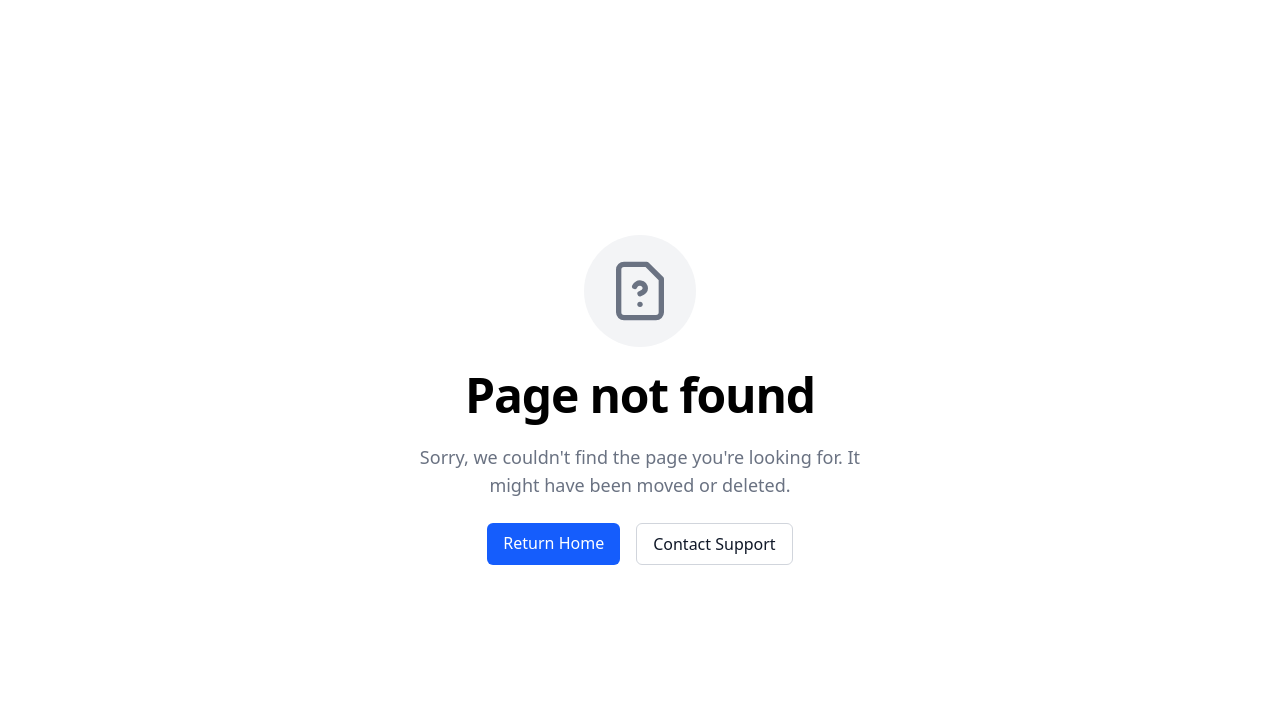
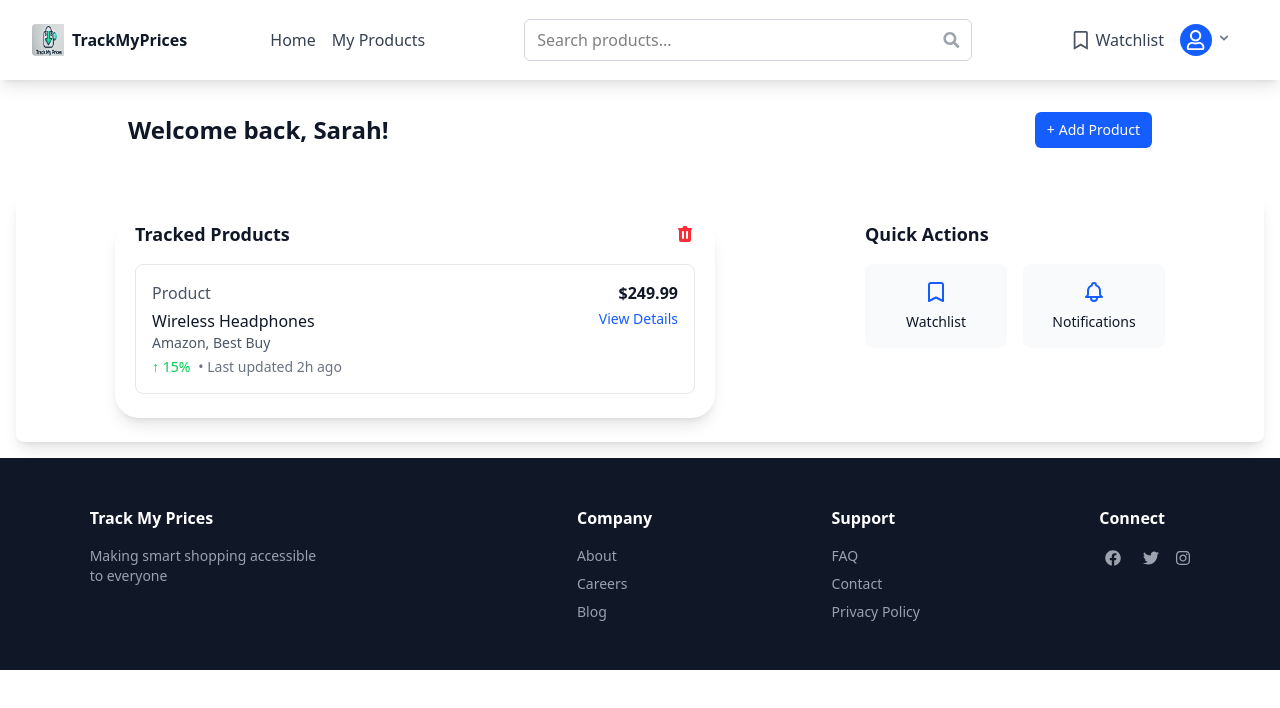
Before and after one commit to youssefElhoubi/Track-my-prices, a React (Vite) app in the folder TMPfront/: page /test in a window 1280 px wide. Before the commit this address had no page. Shown: the top 708 px of the page. Built offline with nearby package versions, Linux system fonts and the light colour scheme.

Commit message:
stell wirking on my products page

```diff
--- a/TMPfront/src/App.tsx
+++ b/TMPfront/src/App.tsx
@@ -9,6 +9,7 @@ import Privet from "./protected/Privet";
 import ResetPassword from "./pages/ResetPassword";
 import NewPasswordReset from "./pages/NewPasswordReset";
 import ProductDetailPage from "./pages/User/ProducrDetailes";
+import ProductTracker from "./pages/User/Myprodcuts";
 
 
 
@@ -27,7 +28,8 @@ function App() {
           {/* after log in  */}
           <Route path="/user" element={<Privet Componnet={UserHome} />} />
           <Route path="/user/product/add" element={<Privet Componnet={TraceNewProduct} />} />
-          <Route path="/user/product/:id" element={<Privet Componnet={ProductDetailPage}/>} />
+          <Route path="/user/product/:id" element={<Privet Componnet={ProductDetailPage} />} />
+          <Route path="/test" element={<ProductTracker />} />
           <Route path="*" element={<NotFound />} />
         </Routes>
       </BrowserRouter>
--- a/TMPfront/src/components/product/UserProductCard.tsx
+++ b/TMPfront/src/components/product/UserProductCard.tsx
@@ -25,13 +25,14 @@ type Hestory = {
 
 
 const UserProductCard: React.FC<product> = ({ id, url, name, productImage, curentPrice, platformName, user_id, created_at, updated_at, hestory }) => {
+console.log(hestory.flat(-1));
 
     const [isDown, setisDown] = useState<boolean>(false);
     const [diff, setDiff] = useState(hestory?.at(-1).priceDiff);
 
     useEffect(() => {
         if (diff <= 0) {
-            console.log("hfjksdhfkjsdhfkj");
+            // console.log("hfjksdhfkjsdhfkj");
             setisDown(true);
         }
     }, []);
--- /dev/null
+++ b/TMPfront/src/pages/User/Myprodcuts.tsx
@@ -0,0 +1,86 @@
+import React, { useState, useEffect } from 'react';
+import Navbar from '../../components/UserComponents/Nav';
+import Footer from '../../components/lanign components/Footer';
+
+const ProductTracker: React.FC = () => {
+    const [MyProducts, setMyProducts] = useState();
+    return (
+        <>
+            <Navbar />
+
+            <div className="flex justify-between items-center my-8 mx-[10%] ">
+                <h1 className="text-2xl font-bold text-gray-900">Welcome back, Sarah!</h1>
+                <button className="bg-blue-600 hover:bg-blue-700 text-white px-3 py-2 rounded-md text-sm font-medium flex items-center">
+                    <span className="mr-1">+</span> Add Product
+                </button>
+            </div>
+
+            <div className=" h-1/2 flex items-center justify-center p-4 ">
+                <div className="bg-white rounded-lg shadow-lg w-full overflow-hidden">
+                    <div className="p-6 flex justify-around">
+                        <div className='w-1/2 shadow-lg px-5  rounded-3xl'>
+
+                            <div className="mb-6">
+                                <div className="flex justify-between items-center mb-4">
+                                    <h2 className="text-lg font-bold text-gray-900">Tracked Products</h2>
+                                    <button className="text-red-500">
+                                        <svg xmlns="http://www.w3.org/2000/svg" className="h-5 w-5" viewBox="0 0 20 20" fill="currentColor">
+                                            <path fillRule="evenodd" d="M9 2a1 1 0 00-.894.553L7.382 4H4a1 1 0 000 2v10a2 2 0 002 2h8a2 2 0 002-2V6a1 1 0 100-2h-3.382l-.724-1.447A1 1 0 0011 2H9zM7 8a1 1 0 012 0v6a1 1 0 11-2 0V8zm5-1a1 1 0 00-1 1v6a1 1 0 102 0V8a1 1 0 00-1-1z" clipRule="evenodd" />
+                                        </svg>
+                                    </button>
+                                </div>
+
+                                <div className="border border-gray-200 rounded-lg p-4 mb-4">
+                                    <div className="flex justify-between mb-1">
+                                        <div className="flex">
+                                            <span className="text-gray-600 mr-2">Product</span>
+                                        </div>
+                                        <span className="font-bold text-gray-900">$249.99</span>
+                                    </div>
+
+                                    <div className="flex justify-between items-start">
+                                        <div>
+                                            <h3 className="font-medium text-gray-900">Wireless Headphones</h3>
+                                            <p className="text-sm text-gray-600">Amazon, Best Buy</p>
+                                            <div className="flex items-center mt-1">
+                                                <span className="text-green-500 text-sm font-medium">↑ 15%</span>
+                                                <span className="text-gray-500 text-sm ml-2">• Last updated 2h ago</span>
+                                            </div>
+                                        </div>
+                                        <a href="#" className="text-blue-600 text-sm">View Details</a>
+                                    </div>
+                                </div>
+                            </div>
+                        </div>
+                        {/* Quick Actions */}
+                        <div className='w-[25%]'>
+                            <h2 className="text-lg font-bold text-gray-900 mb-4">Quick Actions</h2>
+                            <div className="grid grid-cols-2 gap-4">
+                                <div className="bg-gray-50 rounded-lg p-4 flex flex-col items-center justify-center">
+                                    <div className="text-blue-600 mb-2">
+                                        <svg xmlns="http://www.w3.org/2000/svg" className="h-6 w-6" fill="none" viewBox="0 0 24 24" stroke="currentColor">
+                                            <path strokeLinecap="round" strokeLinejoin="round" strokeWidth={2} d="M5 5a2 2 0 012-2h10a2 2 0 012 2v16l-7-3.5L5 21V5z" />
+                                        </svg>
+                                    </div>
+                                    <span className="text-sm font-medium text-gray-900">Watchlist</span>
+                                </div>
+
+                                <div className="bg-gray-50 rounded-lg p-4 flex flex-col items-center justify-center">
+                                    <div className="text-blue-600 mb-2">
+                                        <svg xmlns="http://www.w3.org/2000/svg" className="h-6 w-6" fill="none" viewBox="0 0 24 24" stroke="currentColor">
+                                            <path strokeLinecap="round" strokeLinejoin="round" strokeWidth={2} d="M15 17h5l-1.405-1.405A2.032 2.032 0 0118 14.158V11a6.002 6.002 0 00-4-5.659V5a2 2 0 10-4 0v.341C7.67 6.165 6 8.388 6 11v3.159c0 .538-.214 1.055-.595 1.436L4 17h5m6 0v1a3 3 0 11-6 0v-1m6 0H9" />
+                                        </svg>
+                                    </div>
+                                    <span className="text-sm font-medium text-gray-900">Notifications</span>
+                                </div>
+                            </div>
+                        </div>
+                    </div>
+                </div>
+            </div>
+            <Footer />
+        </>
+    );
+};
+
+export default ProductTracker;
--- a/TMPfront/src/pages/login.tsx
+++ b/TMPfront/src/pages/login.tsx
@@ -5,6 +5,7 @@ import { useForm } from "react-hook-form";
 import axiosConfig from "../api/axiosConfig";
 import decode from "../actions/decode";
 import { useNavigate } from "react-router-dom";
+import BackToLoginNav from "../components/common/BackToLoginNav";
 
 type LoginForm = {
     email: string;
@@ -26,7 +27,7 @@ const LoginPage: React.FC = () => {
             const response = await axiosConfig.post("/auth/signin", info);
             if (response.status == 201) {
                 const token = response.data.token;
-                localStorage.setItem("token",token);
+                localStorage.setItem("token", token);
                 const payload = await decode(token);
                 const role = payload.data.role;
                 console.log(role);
@@ -44,6 +45,8 @@ const LoginPage: React.FC = () => {
     }
 
     return (
+        <>
+            <BackToLoginNav />
             <div className="min-h-screen bg-gray-100 flex items-center justify-center p-4">
                 <div className="bg-white rounded-lg shadow-lg w-full max-w-md p-8">
                     <div className="flex flex-col items-center mb-8">
@@ -177,6 +180,7 @@ const LoginPage: React.FC = () => {
                     </div>
                 </div>
             </div>
+        </>
     )
 }
 export default LoginPage;
--- a/TMPfront/src/pages/signup.tsx
+++ b/TMPfront/src/pages/signup.tsx
@@ -4,6 +4,7 @@ import { useForm } from "react-hook-form";
 import UploadImage from "../api/Cloudinary";
 import axiosConfig from "../api/axiosConfig";
 import { useNavigate } from "react-router-dom";
+import BackToLoginNav from "../components/common/BackToLoginNav";
 
 const SignUpForm = () => {
     const navigator = useNavigate();
@@ -52,6 +53,8 @@ const SignUpForm = () => {
 
 
     return (
+        <>
+            <BackToLoginNav />
             <div className="w-full max-w-md mx-auto">
                 <div className="bg-white rounded-lg shadow-lg overflow-hidden">
                     <div className="px-6 py-8">
@@ -246,6 +249,7 @@ const SignUpForm = () => {
                     </div>
                 </div>
             </div>
+        </>
     )
 }
 
```
Lines whose indentation alone changed are shown as unchanged.
